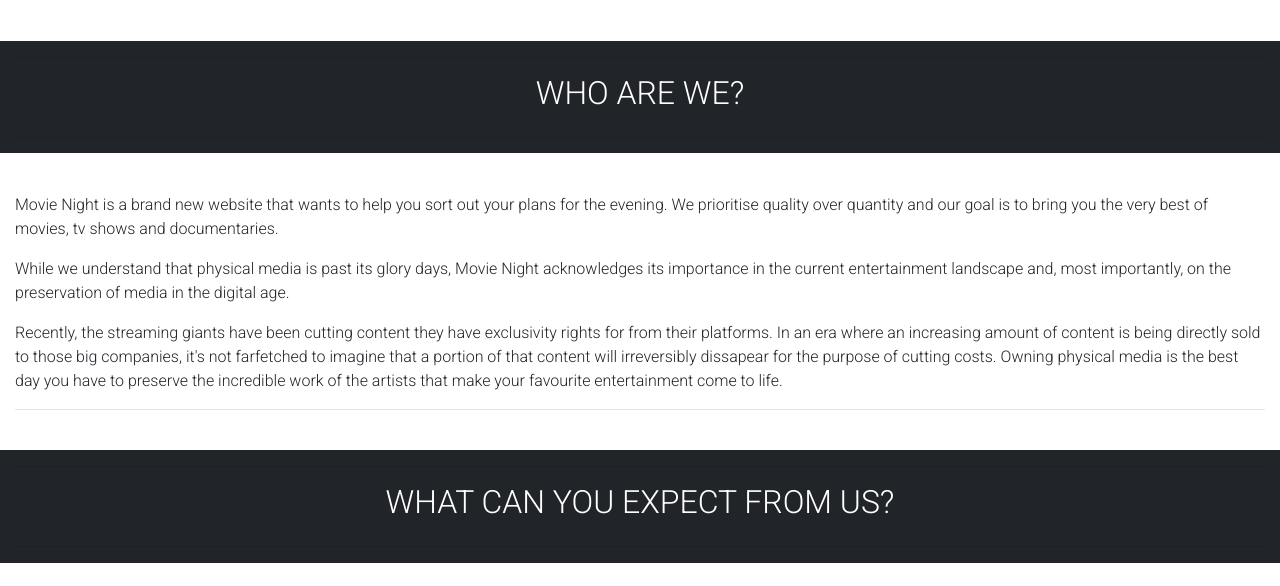
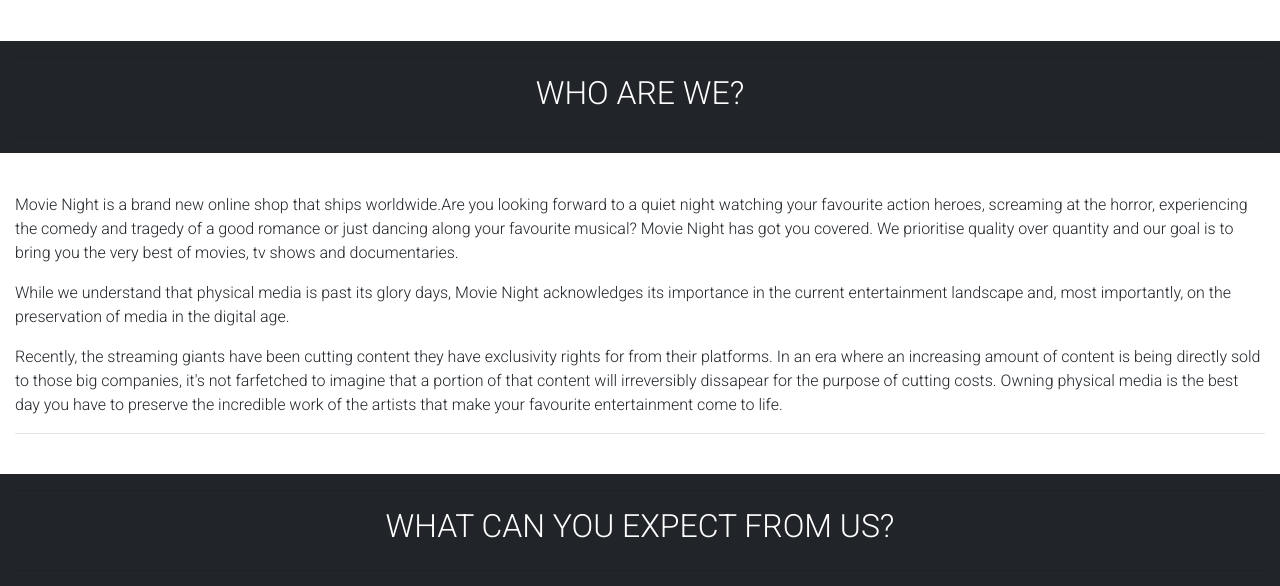
Before and after one commit to FranciscoBarreira/MovieNight, a Django app: page /about/ in a window 1280 px wide. Shown: the part 209-795 px from the top of the page. Run offline with Django 3.2, Linux system fonts and the light colour scheme; parts of the project's set-up code (start-up, migrations or seed data) failed here and were passed over; some libraries are stand-ins or nearby versions.

Commit message:
changed text in about us to better use SEO

```diff
--- a/about/templates/about/about.html
+++ b/about/templates/about/about.html
@@ -15,8 +15,10 @@
         </div>
     </div>
     <div class="statement-style">
-        <p>Movie Night is a brand new website that wants to help you sort out your plans
-           for the evening. We prioritise quality over quantity and our goal is to bring
+        <p>Movie Night is a brand new online shop that ships worldwide.Are you looking
+           forward to a quiet night watching your favourite action heroes, screaming at the horror,
+           experiencing the comedy and tragedy of a good romance or just dancing along your favourite musical?
+           Movie Night has got you covered. We prioritise quality over quantity and our goal is to bring
            you the very best of movies, tv shows and documentaries.</p>
 
 
```
